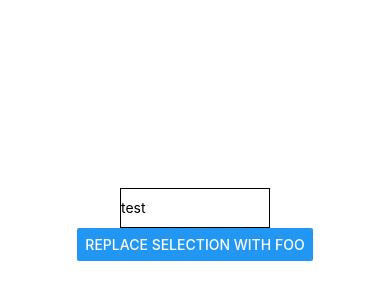
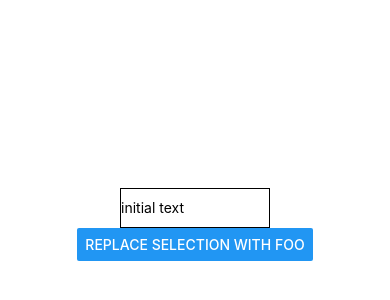
Before and after one commit to akalin-keybase/rn-text-input-bugs, a React Native app: screen / in a window 390 px wide. Shown: the part 198-498 px from the top of the page. Built offline with nearby package versions, Linux system fonts and the light colour scheme.

Commit message:
Work around platform differences

```diff
--- a/App.js
+++ b/App.js
@@ -1,10 +1,19 @@
 import React from 'react';
-import { StyleSheet, Button, TextInput, View } from 'react-native';
+import { StyleSheet, Platform, Button, TextInput, View } from 'react-native';
+
+const isIOS = Platform.OS === 'ios'
+const isAndroid = !isIOS
 
 export default class App extends React.Component {
   constructor(props) {
     super(props)
-    this.state = { text: 'test' }
+    const text = 'initial text'
+    // It's not documented anywhere, but it appears that the initial
+    // selection is always set to the end of the initial text.
+    const start = text.length
+    const end = text.length
+    this.state = { text, androidWaitingForNextSelectionChange: isAndroid, selection: {start, end} }
+    console.log('initial state', this.state)
   }
 
   _onChangeText = (text) => {
@@ -13,14 +22,19 @@ export default class App extends React.Component {
   }
 
   _onSelectionChange = (event) => {
-    let selection = event.nativeEvent.selection
-    console.log('selection changed to ', selection)
-    this.setState({selection})
+    if (this.state.androidWaitingForNextSelectionChange) {
+      console.log('next selection change encountered; overriding selection from', event.nativeEvent.selection, 'to', this.state.selection)
+      const selection = this.state.selection
+      this.setState({selection, androidWaitingForNextSelectionChange: false})
+    } else {
+      const selection = event.nativeEvent.selection
+      console.log('selection changed to ', selection)
+      this.setState({selection})
+    }
   }
 
   _onButtonPress = () => {
     let {text, selection} = this.state
-    selection = selection || {start: 0, end: 0}
     if (selection.end < selection.start) {
       // This only happens on android. Repro: in the simulator, select
       // with shift-left.
@@ -35,9 +49,17 @@ export default class App extends React.Component {
   }
 
   render() {
+    let selection = this.state.selection
+    if (isAndroid && this.state.androidWaitingForNextSelectionChange) {
+      // Work around a bug on android where when a TextInput's value
+      // and selection are both changed, the selection is applied
+      // first, which leads to a crash if it's out of bounds of the
+      // *old* value.
+      selection = undefined
+    }
     return (
       <View style={styles.container}>
-        <TextInput style={{height:40, width: 150, borderColor: 'black', borderWidth: 1}} onChangeText={this._onChangeText} onSelectionChange={this._onSelectionChange} value={this.state.text} />
+        <TextInput style={{height:40, width: 150, borderColor: 'black', borderWidth: 1}} onChangeText={this._onChangeText} onSelectionChange={this._onSelectionChange} selection={selection} value={this.state.text} />
         <Button onPress={this._onButtonPress} title="Replace selection with foo" />
       </View>
     );
```
